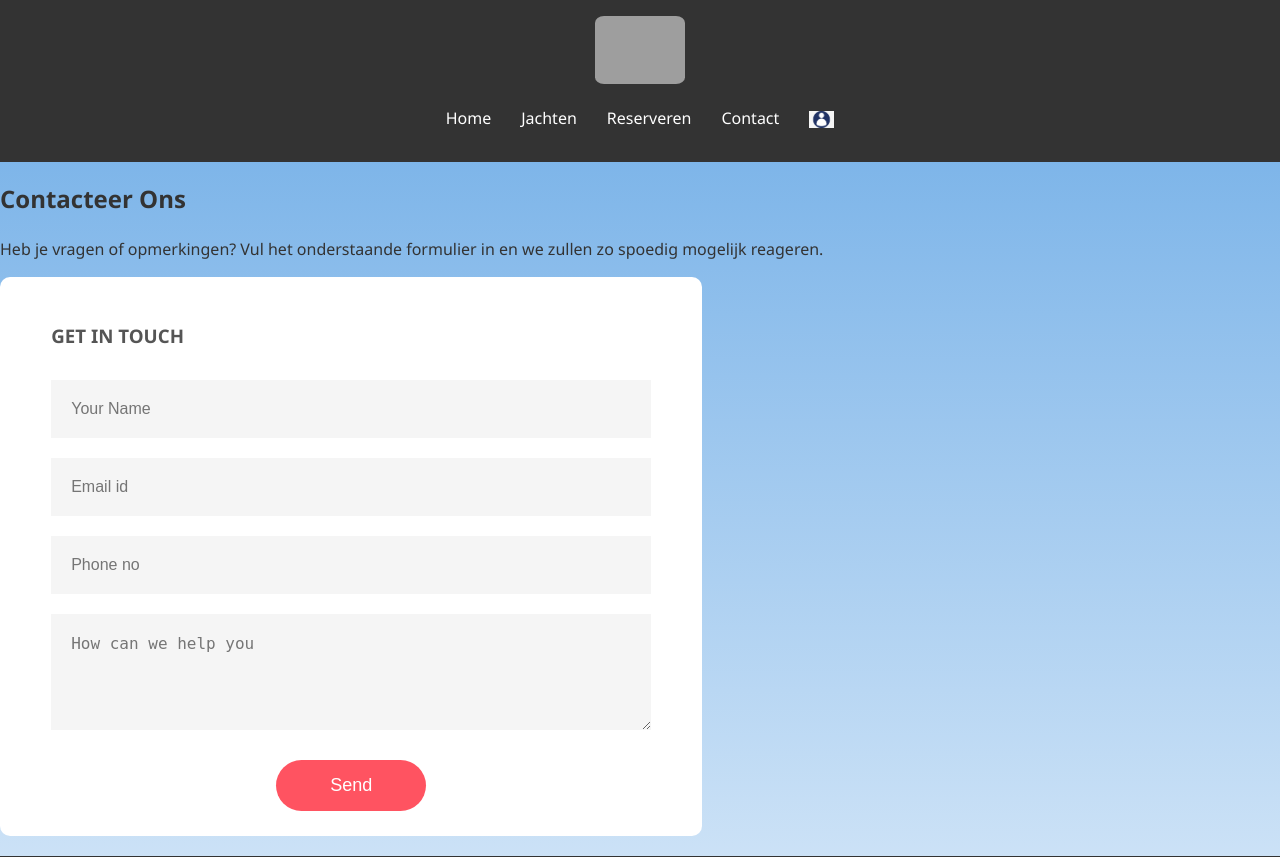
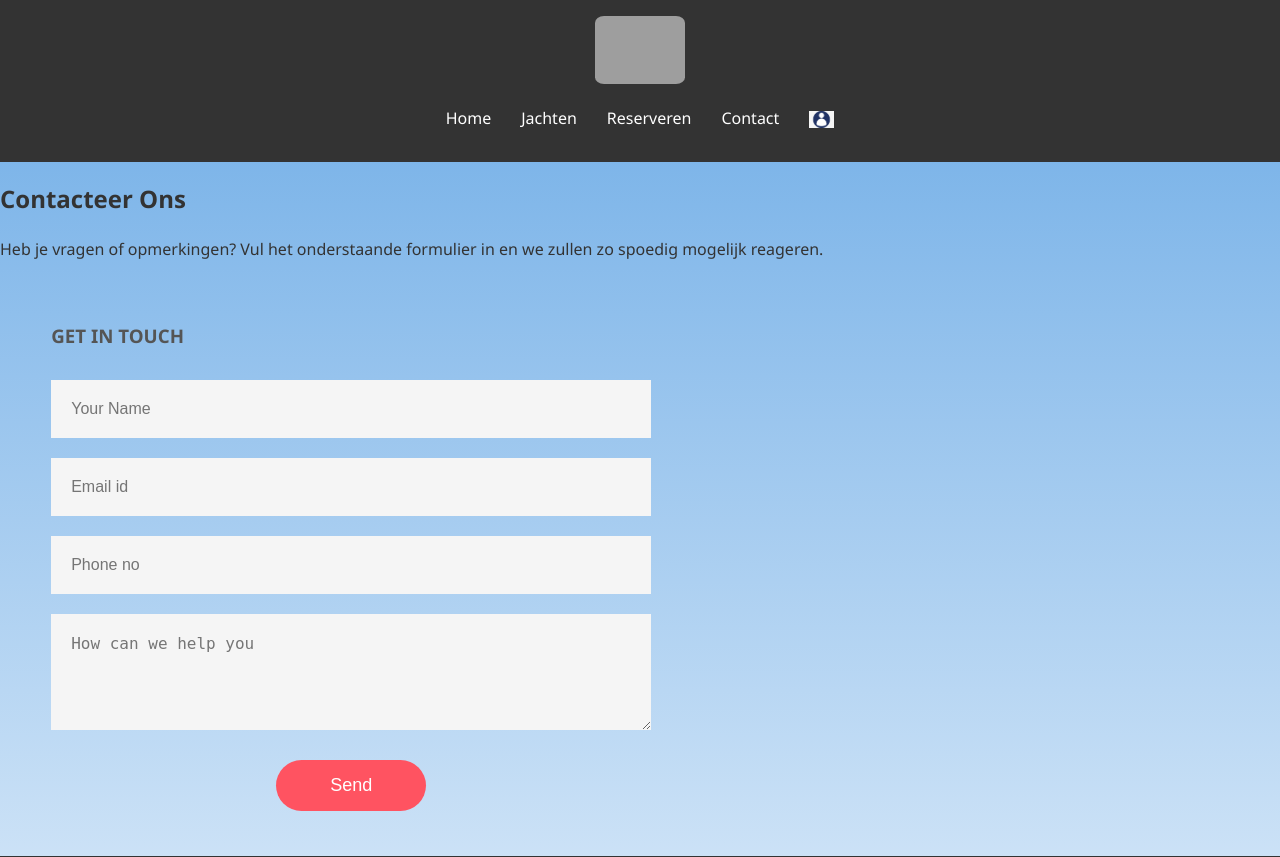
Before and after one commit to SerhatYildirim03/CoralYachts, a PHP site: page /contact.html in a window 1280 px wide. Shown: the top 857 px of the page. Run offline with PHP 8.4, Linux system fonts and the light colour scheme; grey boxes are pictures that could not be loaded.

Commit message:
Update contact.css

```diff
--- a/styles/contact.css
+++ b/styles/contact.css
@@ -128,7 +128,7 @@ footer {
     /* Andere stijlen voor kleinere schermen */
 }
 form {
-    background: #fff;
+
     display: flex;
     flex-direction: column;
     padding: 2vw 4vw;
```
